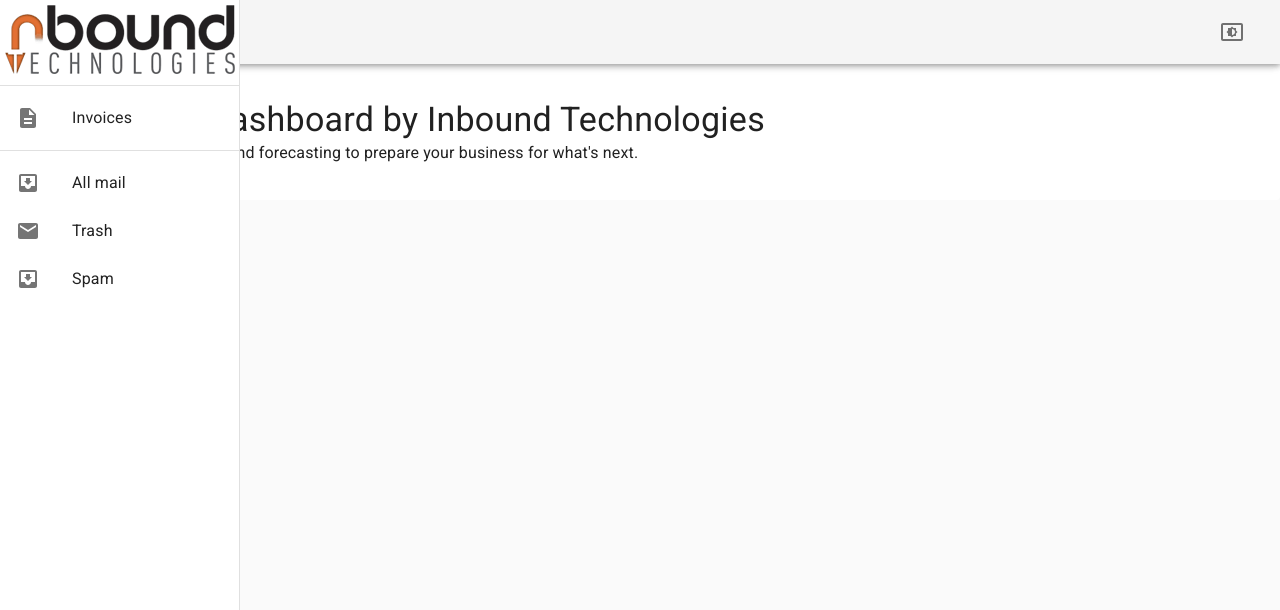
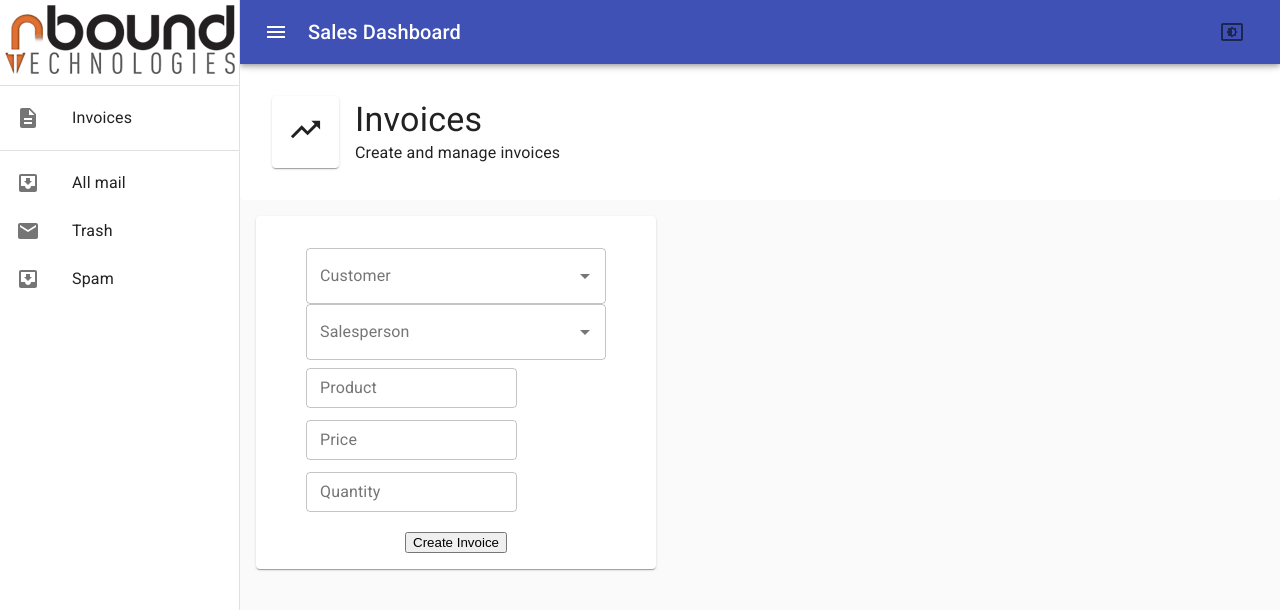
Before and after one commit to cwil423/sales-dashboard-front, a React (Create React App) app: page /invoice in a window 1280 px wide. Shown: the top 610 px of the page. Built offline with nearby package versions, Linux system fonts and the light colour scheme.

Commit message:
added autocomplete boxes for customer and salesperson in invoice page

```diff
--- a/package.json
+++ b/package.json
@@ -5,6 +5,7 @@
   "dependencies": {
     "@material-ui/core": "^4.11.0",
     "@material-ui/icons": "^4.9.1",
+    "@material-ui/lab": "^4.0.0-alpha.56",
     "@testing-library/jest-dom": "^4.2.4",
     "@testing-library/react": "^9.5.0",
     "@testing-library/user-event": "^7.2.1",
--- a/src/App.js
+++ b/src/App.js
@@ -10,16 +10,13 @@ import { createMuiTheme, ThemeProvider } from '@material-ui/core';
 import { useSelector } from 'react-redux';
 
 
-
-
-
 function App() {
   const themeColor = useSelector(state => state.theme);
 
   const theme = createMuiTheme({
     palette: {
       type: themeColor ? 'light': 'dark',
-      primary: themeColor ? {main: '#f5f5f5'} : {main: '#333'},
+      // primary: themeColor ? {main: '#f5f5f5'} : {main: '#333'},
     }
   })
 
--- a/src/Components/Header.js
+++ b/src/Components/Header.js
@@ -57,7 +57,7 @@ export default function Header(props) {
 
   return (
     <div className={classes.root}>
-      <AppBar position="static" color='default'>
+      <AppBar position="static" color='primary'>
         <Toolbar>
           <IconButton edge="start" className={classes.menuButton} color="inherit" aria-label="menu">
             <MenuIcon />
--- a/src/Components/Invoice.js
+++ b/src/Components/Invoice.js
@@ -1,30 +1,129 @@
-import React from 'react';
+import React, { useState } from 'react';
 import Header from './Header';
 import PageHeader from './PageHeader';
-import TrendingUpIcon from '@material-ui/icons/TrendingUp'
+import TrendingUpIcon from '@material-ui/icons/TrendingUp';
+import Autocomplete from '@material-ui/lab/Autocomplete';
 import SideMenu from './SideMenu';
-import { makeStyles } from '@material-ui/core';
+import axios from 'axios';
+import { Card, makeStyles, TextField } from '@material-ui/core';
 
 const useStyles = makeStyles((theme) => ({
   root: {
     paddingLeft: '240px',
     width: '100%',
   },
+  createInvoiceCard: {
+    display: 'flex',
+    flexDirection: 'column',
+    alignItems: 'center',
+    justifyContent: 'center',
+    margin: theme.spacing(2),
+    padding: theme.spacing(2),
+    width: '400px'
+  },
+  form: {
+    margin: theme.spacing(2)
+  }
 }));
 
 
+
 const Invoice = () => {
-  const styles = useStyles();
+  const classes = useStyles();
+  const [customers, setCustomers] = useState([]);
+  const [salespeople, setSalespeople] = useState([]);
+
+  const createInvoiceHandler = () => {
+    axios({
+      method: 'post',
+      url: 'http://localhost:4000/sales/invoice',
+      data: {
+
+      }
+    })
+  }
+
+  const getCustomerHandler = (letters) => {
+    axios({
+      method: 'post',
+      url: 'http://localhost:4000/sales/customers',
+      data: {letters: letters}
+    }).then(response => {
+      setCustomers(response.data)
+      }
+    )
+  }
+
+  const getSalespersonHandler = (letters) => {
+    axios({
+      method: 'post',
+      url: 'http://localhost:4000/sales/salespeople',
+      data: {letters: letters}
+    }).then(response => {
+      setSalespeople(response.data)
+      }
+    )
+  }
 
   return (
-    <div>
+    <div className={classes.root}>
       <Header quickbooksButton/>
       <PageHeader
         icon={<TrendingUpIcon fontSize='large'/>}
-        title="Sales Dashboard by Inbound Technologies"
-        subtitle="Sales analytics and forecasting to prepare your business for what's next."
+        title="Invoices"
+        subtitle="Create and manage invoices"
       />
       <SideMenu />
+      <Card className={classes.createInvoiceCard}>
+        <form className={classes.form}>
+          <div>
+            <Autocomplete
+              id="combo-box-demo"
+              options={customers}
+              getOptionLabel={(option) => `${option.first_name} ${option.last_name}`}
+              style={{ width: 300 }}
+              renderInput={(params) => <TextField {...params} label="Customer" variant="outlined" />}
+              onInputChange={(event, newInputValue) => {
+                if (newInputValue != '') {
+                  let letters = newInputValue;
+                  getCustomerHandler(letters);
+                }
+              }}
+              onChange={(event, newValue) => {
+                console.log(newValue)
+              }}
+            />
+          </div>
+          <div>
+            <Autocomplete
+              id="combo-box-demo"
+              options={salespeople}
+              getOptionLabel={(option) => `${option.first_name} ${option.last_name}`}
+              style={{ width: 300 }}
+              renderInput={(params) => <TextField {...params} label="Salesperson" variant="outlined" />}
+              onInputChange={(event, newInputValue) => {
+                if (newInputValue != '') {
+                  let letters = newInputValue;
+                  getSalespersonHandler(letters);
+                }
+              }}
+            />
+          </div>
+          <div>
+            <TextField id='outlined-basic' label='Product' variant='outlined' margin='dense' />
+          </div>
+          <div>
+            <TextField id='outlined-basic' label='Price' variant='outlined' margin='dense' />
+          </div>
+          <div>
+            <TextField id='outlined-basic' label='Quantity' variant='outlined' margin='dense' />
+          </div>
+        </form>
+        <button onClick={() => console.log(customers)}>Create Invoice</button>
+      </Card>
+
+
+
     </div>
    );
 }
```
Also changed, not shown: src/Components/SalesForm.js (added, +13 -0 lines), src/Components/SideMenu.js (+1 -10 lines), 1 other file (tests, documents, lock files or other folders).
